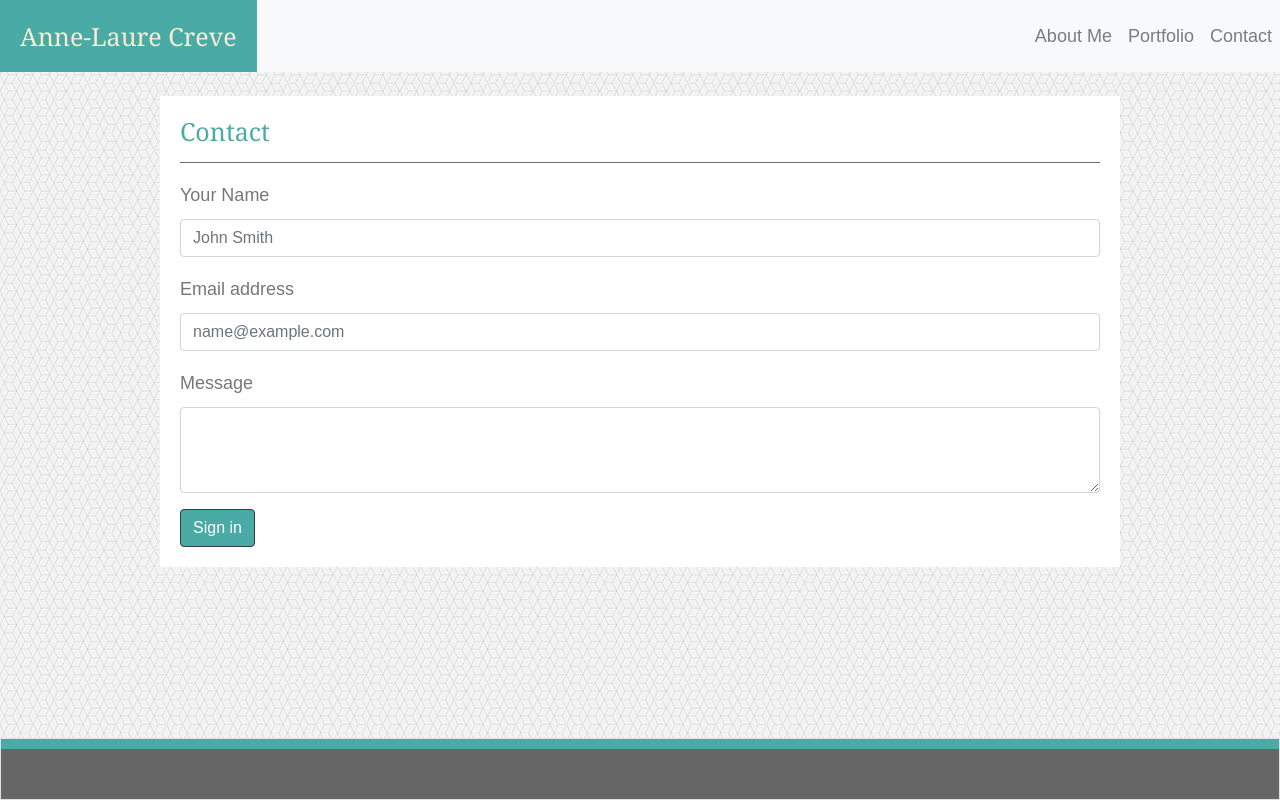
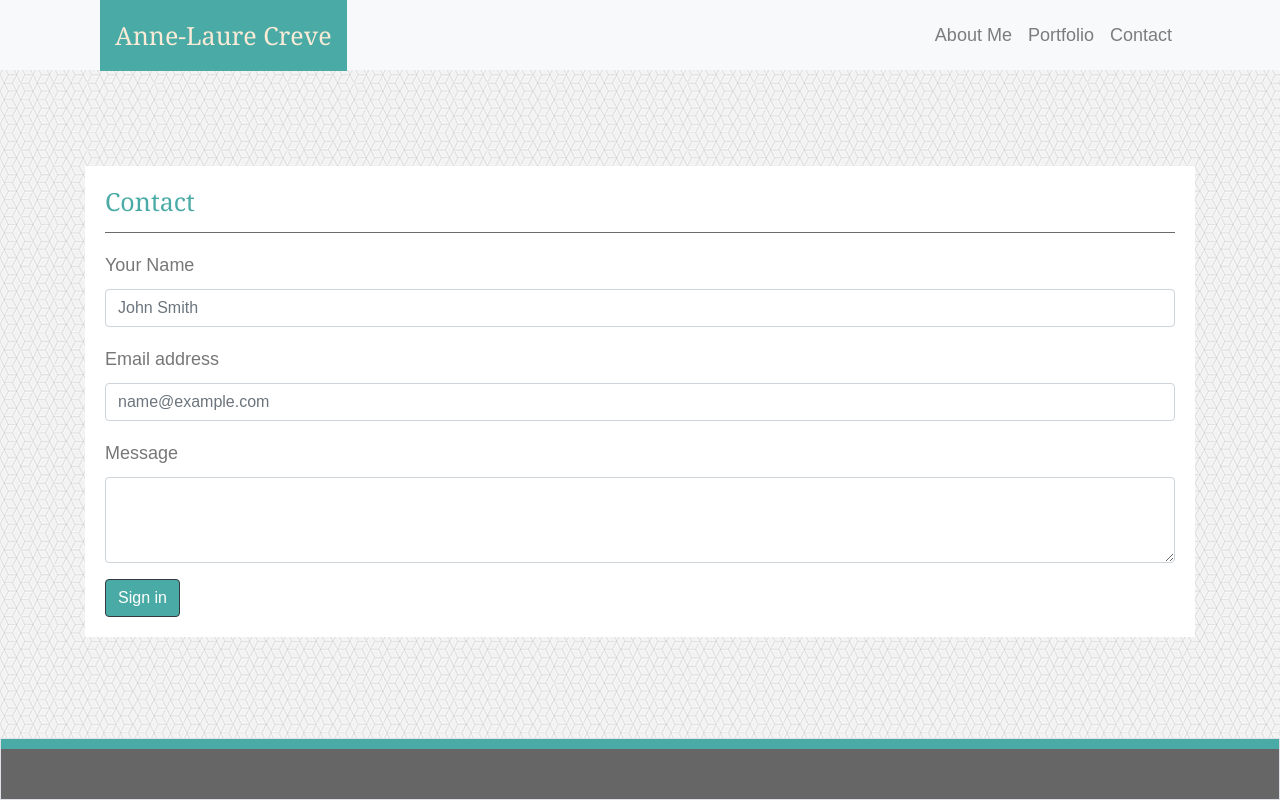
Before and after one commit to Lorette04/Bootstrap-Portfolio, a plain HTML site: page contact.html in a window 1280 px wide. Drawn offline with nearby package versions, Linux system fonts and the light colour scheme.

Commit message:
updated navbar

```diff
--- a/contact.html
+++ b/contact.html
@@ -15,15 +15,17 @@
 </head>
 
 <body>
-    <header>
     <nav class="navbar navbar-expand-md navbar-light bg-light">
-
+        <header class="container">
+            <!-- <div class="row"> -->
+            <div class="col-md-6">
                 <a class="navbar-brand" href="#" style="color:antiquewhite; background-color: #4aaaa5">Anne-Laure Creve</a>
                 <button class="navbar-toggler" type="button" data-toggle="collapse" data-target="#collapsibleNavbar">
                     <span class="navbar-toggler-icon"></span>
                 </button>
-
-            <div class="collapse navbar-collapse" id="collapsibleNavbar">
+            </div>
+            <div class="col-md-6">
+                <div class="collapse navbar-collapse float-md-right" id="collapsibleNavbar">
                     <ul class="navbar-nav ml-auto">
                         <li class="nav-item">
                             <a class="nav-link" href="index.html">About Me</a>
@@ -36,15 +38,14 @@
                         </li>
                     </ul>
                 </div>
-
+                <!-- </div> -->
+        </header>
     </nav>
-        <br>
-
-    </header>
     <br>
     <br>
     <br>
     <div class="container">
+        <div class="content">
             <h1>Contact</h1>
             <hr size="1px" color="#777777" width="100%"> </hr>
 
@@ -68,7 +69,7 @@
                 <span class="border border-white"></span>
             </button>
 
-
+        </div>
     </div>
 
     <!-- footer -->
--- a/css/style.css
+++ b/css/style.css
@@ -12,7 +12,7 @@ body {
 
 }
 
-header {
+/* header {
     position:fixed;
     z-index: 1;
     width: 100%;
@@ -22,27 +22,36 @@ header {
     margin: 0;
     height: 70px;
     background-color: #ffffff;
-}
+} */
 .navbar {
     /* width: 960px; */
     float: center;
-    margin: 0 auto;
+    margin: 0;
     padding: 0;
+    height: 70px;
+}
+
+/* .navbar {
+    width: 960px;
+    float: center;
+    padding: 20px;
+    border: 20px;
+    margin: auto;
+    background-color: #ffffff;
+} */
+
+.navbar-brand {
+    padding-left: 15px;
+    padding-right: 15px;
+    padding-top: 20px;
+    padding-bottom: 20px;
+    font-size: 25px;
+    font-family: Georgia, 'Times New Roman', Times, serif;
+
 }
 
 
-.navbar-brand {
-
-    padding: 20px;
-    font-size: 25px;
-    font-family: Georgia, 'Times New Roman', Times, serif;
-}
-
-
-
-
-.container {
-    width: 960px;
+.content {
     float: center;
     padding: 20px;
     border: 20px;
```
Also changed, not shown: index.html (+21 -18 lines), portfolio.html (+11 -7 lines). Lines whose indentation alone changed are shown as unchanged.
